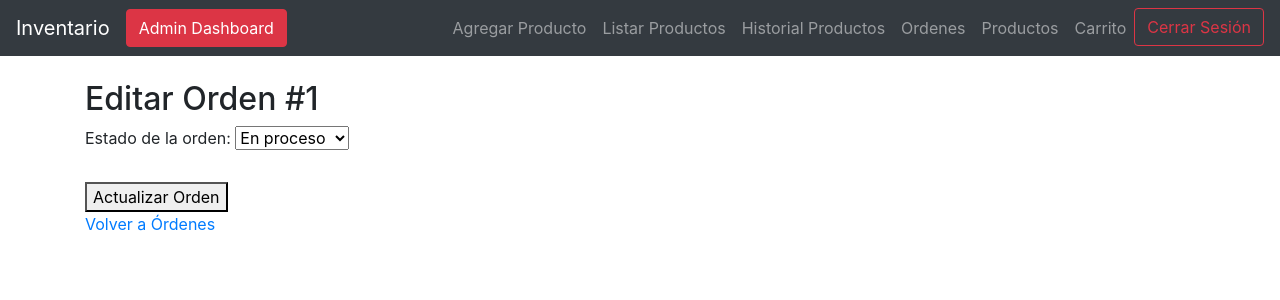
After one commit to NGiancristiano/Inventory_management, a Flask app: page /editar_orden/1 in a window 1280 px wide. The commit adds this page. Shown: the top 300 px of the page. Run offline with Flask 3, Linux system fonts and the light colour scheme; a user stored in the database is signed in; data comes from the database, SQL or seed files in the repository; both versions use the stored data as it was after the commit; some libraries are stand-ins or nearby versions.

Commit message:
edicion de ordenes

```diff
--- a/app.py
+++ b/app.py
@@ -279,7 +279,6 @@ def agregar_al_carrito(id_producto):
     return redirect(url_for('mostrar_productos'))
 
 
-
 @app.route('/carrito')
 def mostrar_carrito():
     carrito = session.get('carrito', {})
@@ -371,21 +370,6 @@ def mostrar_orden(orden_id):
 
     return render_template('orden.html', detalles=detalles)
 
-'''
-@app.route('/crear_orden', methods=['POST'])
-@login_required
-def crear_orden_view():
-    carrito = session.get('carrito', [])
-    if not carrito:
-        return redirect(url_for('productos'))  # Si el carrito está vacío, no se puede comprar
-
-    orden_id = crear_orden(current_user.id, carrito)
-    if orden_id:
-        session['carrito'] = []  # Vaciar el carrito después de la compra
-        return redirect(url_for('ver_orden', id=orden_id))
-    else:
-        return "Error al procesar la orden", 500'''
-
 
 @app.route('/ordenes')
 @login_required
@@ -401,34 +385,80 @@ def listar_ordenes():
 
     return render_template('listar_ordenes.html', ordenes=ordenes)
 
-'''
-@app.route('/orden/<int:id>')
+
+@app.route('/editar_orden/<int:orden_id>', methods=['GET', 'POST'])
 @login_required
-def ver_orden(id):
+def editar_orden(orden_id):
+    if current_user.rol != 'admin':
+        return redirect(url_for('index'))  # Solo admin puede editar órdenes
+
     conn, cursor = connect_db()
 
-    # Obtener los datos de la orden
-    cursor.execute("""
-        SELECT o.orden_id, o.fecha, o.total, o.estado, u.nombre
-        FROM ordenes o
-        JOIN usuarios u ON o.usuario_id = u.usuario_id
-        WHERE o.orden_id = ?
-    """, (id,))
+    # Obtener la orden y sus detalles
+    cursor.execute("SELECT * FROM ordenes WHERE orden_id = ?", (orden_id,))
     orden = cursor.fetchone()
 
-    # Obtener los productos de la orden
+    if not orden:
+        conn.close()
+        return redirect(url_for('listar_ordenes'))  # Redirige si la orden no existe
+
+    if request.method == 'POST':
+        nuevo_estado = request.form['estado']
+        cursor.execute("UPDATE ordenes SET estado = ? WHERE orden_id = ?", (nuevo_estado, orden_id))
+        conn.commit()
+        conn.close()
+        return redirect(url_for('listar_ordenes'))  # Redirigir después de actualizar
+
+    conn.close()
+    return render_template('editar_orden.html', orden=orden)
+
+
+@app.route('/editar_detalles_orden/<int:orden_id>', methods=['GET', 'POST'])
+@login_required
+def editar_detalles_orden(orden_id):
+    if current_user.rol != 'admin':
+        return redirect(url_for('index'))  # Solo admin puede editar órdenes
+
+    conn, cursor = connect_db()
+
+    # Obtener la orden
+    cursor.execute("SELECT * FROM ordenes WHERE orden_id = ?", (orden_id,))
+    orden = cursor.fetchone()
+
+    if not orden:
+        conn.close()
+        return redirect(url_for('listar_ordenes'))  # Redirigir si la orden no existe
+
+    # Obtener los detalles de la orden
     cursor.execute("""
-        SELECT p.nombre, d.cantidad, d.precio_unitario
+        SELECT d.detalle_id, p.nombre, d.cantidad, d.precio_unitario
         FROM detalles_orden d
         JOIN productos p ON d.producto_id = p.id
         WHERE d.orden_id = ?
-    """, (id,))
-    productos = cursor.fetchall()
+    """, (orden_id,))
+    detalles = cursor.fetchall()
+
+    if request.method == 'POST':
+        for detalle in detalles:
+            detalle_id = detalle[0]
+            nueva_cantidad = request.form.get(f'cantidad_{detalle_id}')
+
+            if nueva_cantidad and int(nueva_cantidad) > 0:
+                cursor.execute("""
+                    UPDATE detalles_orden SET cantidad = ? WHERE detalle_id = ?
+                """, (int(nueva_cantidad), detalle_id))
+            else:
+                cursor.execute("""
+                    DELETE FROM detalles_orden WHERE detalle_id = ?
+                """, (detalle_id,))
+
+        conn.commit()
+        conn.close()
+        return redirect(url_for('listar_ordenes'))  # Redirigir después de actualizar
 
     conn.close()
+    return render_template('editar_detalles_orden.html', orden=orden, detalles=detalles)
 
-    return render_template('ver_orden.html', orden=orden, productos=productos)
-'''
 
 if __name__ == '__main__':
     app.run(debug=True)
--- a/templates/base.html
+++ b/templates/base.html
@@ -14,14 +14,19 @@
         {% endif %}
         <div class="collapse navbar-collapse">
             <ul class="navbar-nav ml-auto">
+                {% if current_user.is_authenticated and current_user.rol == 'admin' %}
                 <li class="nav-item"><a class="nav-link" href="/agregar">Agregar Producto</a></li>
                 <li class="nav-item"><a class="nav-link" href="/listar">Listar Productos</a></li>
-                <li class="nav-item"><a class="nav-link" href="/historial">Historial</a></li>
+                <li class="nav-item"><a class="nav-link" href="/historial">Historial Productos</a></li>
+                <li class="nav-item"><a class="nav-link" href="/ordenes">Ordenes</a></li>
+                {% endif %}
+                <li class="nav-item"><a class="nav-link" href="/productos">Productos</a></li>
+                <li class="nav-item"><a class="nav-link" href="/carrito">Carrito</a></li>
+                {% if current_user.is_authenticated %}
                 <li class="nav-item">
-                    {% if current_user.is_authenticated %}
-                        <a href="{{ url_for('logout') }}" class="btn btn-outline-danger">Cerrar Sesión</a>
-                    {% endif %}
+                    <a href="{{ url_for('logout') }}" class="btn btn-outline-danger">Cerrar Sesión</a>
                 </li>
+                {% endif %}
             </ul>
         </div>
     </nav>
--- /dev/null
+++ b/templates/editar_orden.html
@@ -0,0 +1,30 @@
+{% extends 'base.html' %}
+
+{% block content %}
+<h2>Editar Orden #{{ orden[0] }}</h2>
+
+<form method="POST">
+    <label for="estado">Estado de la orden:</label>
+    <select name="estado" id="estado">
+        {% if orden[4] == 'Pendiente' %}
+            <option value="Pendiente" selected>Pendiente</option>
+        {% else %}
+            <option value="Pendiente">Pendiente</option>
+        {% endif %}
+        {% if orden[4] == 'En proceso' %}
+            <option value="En proceso" selected>En proceso</option>
+        {% else %}
+            <option value="En proceso" >En proceso</option>
+        {% endif %}
+        {% if orden[4] == 'Completada' %}
+            <option value="Completada" selected>Completada</option>
+        {% else %}
+            <option value="Completada" >Completada</option>
+        {% endif %}
+    </select>
+    <br><br>
+    <button type="submit">Actualizar Orden</button>
+</form>
+
+<a href="{{ url_for('listar_ordenes') }}">Volver a Órdenes</a>
+{% endblock %}
--- a/templates/listar_ordenes.html
+++ b/templates/listar_ordenes.html
@@ -24,7 +24,8 @@
                         <td>{{ orden[3] }}</td>  <!-- Estado -->
                         <td>{{ orden[4] }}</td>  <!-- Nombre -->
                         <td>
-                            <a class="btn btn-warning btn-sm">Actualizar</a>
+                            <a href="/orden/{{ orden[0] }}" class="btn btn-warning btn-sm">Ver</a>
+                            <a href="{{ url_for('editar_orden', orden_id=orden[0]) }}" class="btn btn-warning btn-sm">Editar</a>
                             <a class="btn btn-danger btn-sm">Eliminar</a>
                         </td>
                     </tr>
--- a/templates/listar_productos.html
+++ b/templates/listar_productos.html
@@ -24,7 +24,7 @@
                         <td>{{ producto[3] }}</td>  <!-- Cantidad -->
                         <td>{{ producto[4] }}</td>  <!-- Precio -->
                         <td>
-                            <a href="/actualizar/{{ producto[0] }}" class="btn btn-warning btn-sm">Actualizar</a>
+                            <a href="/actualizar/{{ producto[0] }}" class="btn btn-warning btn-sm">Editar</a>
                             <a href="/confirmar_eliminar/{{ producto[0] }}" class="btn btn-danger btn-sm">Eliminar</a>
                         </td>
                     </tr>
--- a/templates/orden.html
+++ b/templates/orden.html
@@ -4,7 +4,8 @@
     <h2>Orden {{ detalles[0][0] }}</h2>
     <p>Fecha: {{ detalles[0][1] }}</p>
     <p>Estado: {{ detalles[0][2] }}</p>
-
+    <a href="{{ url_for('editar_detalles_orden', orden_id=detalles[0][0]) }}">Editar Productos</a>
+    <a href="/ordenes" >Volver</a>
     <ul>
         {% for detalle in detalles %}
             <li>{{ detalle[3] }} - Cantidad: {{ detalle[4] }} - Precio: ${{ detalle[5] }} - Total: ${{ detalle[4] * detalle[5] }}</li>
```
Also changed, not shown: templates/editar_detalles_orden.html (added, +32 -0 lines), inventario.db.
